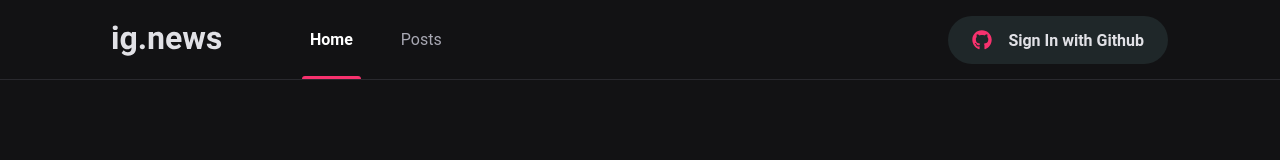
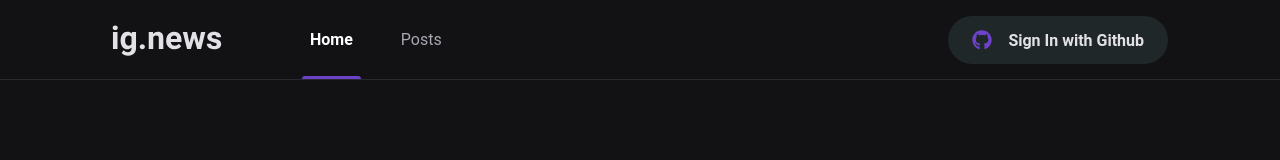
Before and after one commit to sampaiocode/ignews, a Next.js app: page / in a window 1280 px wide. Shown: the top 160 px of the page. Built offline with nearby package versions, Linux system fonts and the light colour scheme.

Commit message:
feat: modificando as cores

```diff
--- a/src/components/Header/styles.module.scss
+++ b/src/components/Header/styles.module.scss
@@ -46,7 +46,7 @@
         bottom: 1px;
         left: 0;
 
-        background: var(--pink-100);
+        background: var(--purple-300);
       }
 
       & + a {
--- a/src/components/SignInButton/index.tsx
+++ b/src/components/SignInButton/index.tsx
@@ -8,13 +8,13 @@ export function SignInButton() {
 
   return isUserLoggedIn ? (
     <button type="button" className={styles.signInButton}>
-      <FaGithub color="#04d361" />
+      <FaGithub color="#00ff88" />
       Deivit Eduardo
       <FiX color="#737380" className={styles.closeIcon} />
     </button>
   ) : (
     <button type="button" className={styles.signInButton}>
-      <FaGithub color="#f7326e" />
+      <FaGithub color="#6c43c8" />
       Sign In with Github
     </button>
   );
--- a/src/styles/global.scss
+++ b/src/styles/global.scss
@@ -13,8 +13,8 @@
   --gray-850: #1f2729;
   --gray-900: #121214;
 
-  --blue-200: #2e74da;
-  --pink-100: #f7326e;
+  --green-100: #00ff88;
+  --purple-300: #6c43c8;
 }
 
 @media (max-width: 1000px) {
```
Also changed, not shown: public/images/avatar.svg.
